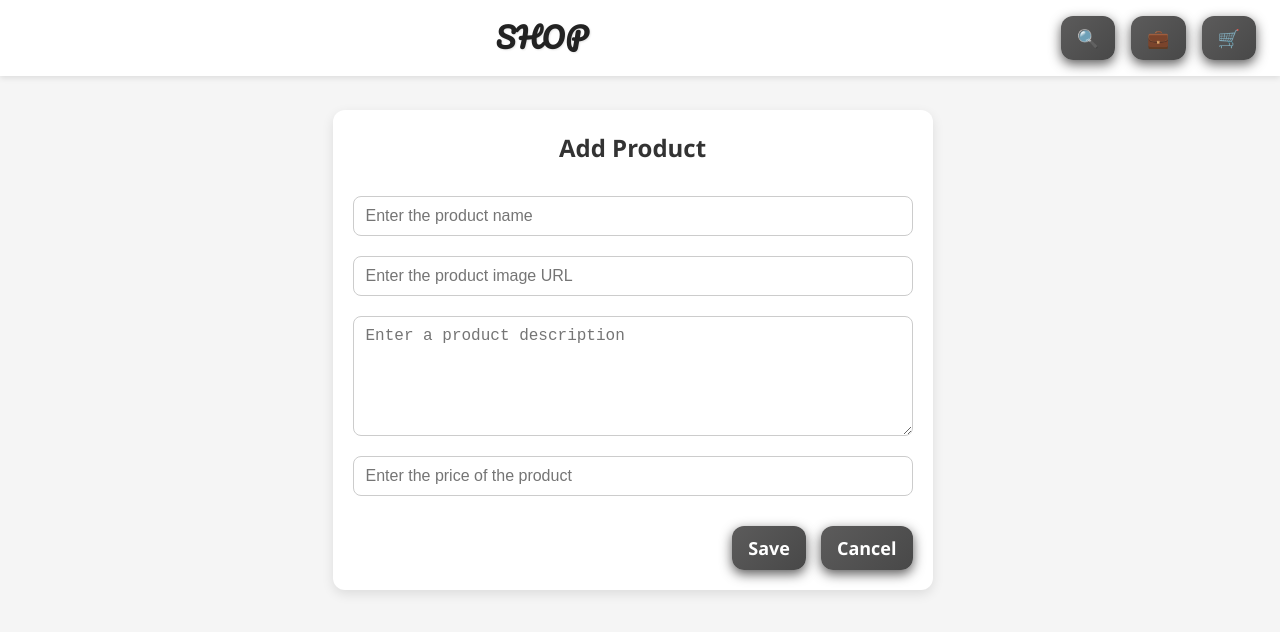
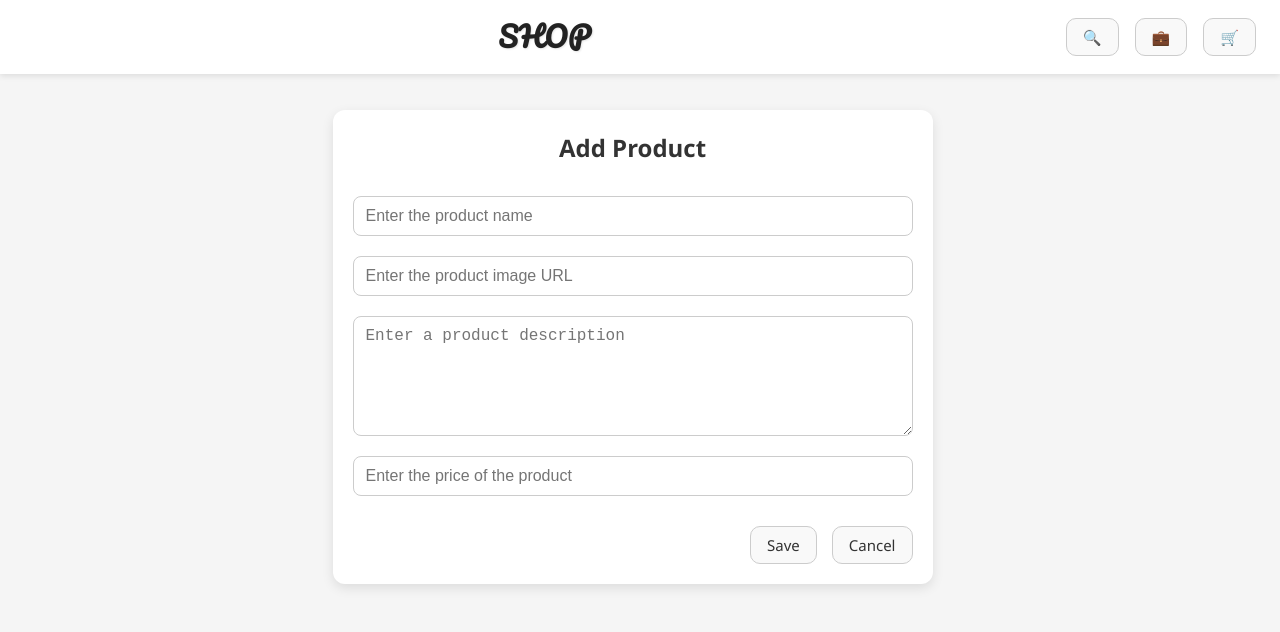
Before and after one commit to BohdanKrav4enko/Shop, a React (Vite) app: page /#/add-product in a window 1280 px wide. Shown: the top 632 px of the page. Built offline with nearby package versions, Linux system fonts and the light colour scheme; a web font is replaced by a local one.

Commit message:
feat(ui): redesign buttons, input and close button for light theme

```diff
--- a/package.json
+++ b/package.json
@@ -13,6 +13,7 @@
   },
   "dependencies": {
     "@reduxjs/toolkit": "^2.9.0",
+    "lucide-react": "^0.544.0",
     "react": "^19.1.1",
     "react-dom": "^19.1.1",
     "react-redux": "^9.2.0",
--- a/src/components/button/styles/ButtonStyle.tsx
+++ b/src/components/button/styles/ButtonStyle.tsx
@@ -1,32 +1,25 @@
 import styled from "styled-components";
 
 export const Button = styled.button<{ disabled?: boolean }>`
-    background: ${({ disabled }) =>
-    disabled
-        ? "rgba(40,40,40,0.4)"
-        : "linear-gradient(135deg, rgba(12,11,11,0.67), rgba(40,40,40,0.85))"};
-    color: #fff;
-    border: none;
-    padding: 10px 16px;
-    border-radius: 12px;
+    background: ${({ disabled }) => (disabled ? "#f2f2f2" : "#f9f9f9")};
+    color: ${({ disabled }) => (disabled ? "#aaa" : "#333")};
+    border: 1px solid ${({ disabled }) => (disabled ? "#ddd" : "#ccc")};
+    padding: 8px 16px;
+    border-radius: 10px;
     cursor: ${({ disabled }) => (disabled ? "not-allowed" : "pointer")};
-    font-size: 18px;
-    font-weight: 600;
-    box-shadow: 0 4px 12px rgba(12,11,11,0.67);
-    transition: transform 0.2s ease, box-shadow 0.2s ease, background 0.2s ease;
+    font-size: 15px;
+    font-weight: 500;
+
+    transition: background 0.2s ease, border-color 0.2s ease, transform 0.15s ease;
 
     &:hover {
-        background: ${({ disabled }) =>
-    disabled
-        ? "rgba(40,40,40,0.4)"
-        : "linear-gradient(135deg, rgba(20,20,20,0.75), rgba(60,60,60,0.9))"};
-        transform: ${({ disabled }) => (disabled ? "none" : "translateY(-2px) scale(1.05)")};
-        box-shadow: ${({ disabled }) =>
-    disabled ? "0 4px 12px rgba(12,11,11,0.67)" : "0 6px 16px rgba(12,11,11,0.75)"};
+        background: ${({ disabled }) => (disabled ? "#f2f2f2" : "#f0f0f0")};
+        border-color: ${({ disabled }) => (disabled ? "#ddd" : "#bbb")};
+        transform: ${({ disabled }) => (disabled ? "none" : "translateY(-1px)")};
     }
 
     &:active {
-        transform: translateY(0) scale(1);
-        box-shadow: 0 4px 12px rgba(12,11,11,0.67);
+        background: ${({ disabled }) => (disabled ? "#f2f2f2" : "#e6e6e6")};
+        transform: translateY(0);
     }
 `;
--- a/src/components/modal/modals/ShoppingCart.tsx
+++ b/src/components/modal/modals/ShoppingCart.tsx
@@ -28,7 +28,7 @@ export const ShoppingCart = (props: ModalProps) => {
                 </Content>
                 <Footer>
                     <TotalContainer>
-                        <Total>Total: ${total}</Total>
+                        <Total>${total}</Total>
                     </TotalContainer>
                     <StyledButton onClick={() => console.log(items)}>Place an order</StyledButton>
                     <ClearButton onClick={() => dispatch(clearCart())}>Clear Cart</ClearButton>
--- a/src/components/modal/styles/ModalStyle.ts
+++ b/src/components/modal/styles/ModalStyle.ts
@@ -6,8 +6,8 @@ export const Overlay = styled.div<{ isOpen: boolean }>`
     left: 0;
     width: 100%;
     height: 100%;
-    background: rgba(0,0,0,0.5);
-    display: ${({ isOpen }) => (isOpen ? "flex" : "none")};
+    background: rgba(0, 0, 0, 0.68);
+    display: ${({isOpen}) => (isOpen ? "flex" : "none")};
     justify-content: center;
     align-items: center;
     z-index: 1000;
@@ -36,9 +36,9 @@ export const CloseButton = styled.button`
     width: 36px;
     height: 36px;
     border-radius: 50%;
-    border: none;
-    background: linear-gradient(135deg, rgba(12, 11, 11, 0.67), rgba(40, 40, 40, 0.85));
-    color: #fff;
+    border: 1px solid #ddd;
+    background: #fff;
+    color: #333;
     font-size: 20px;
     font-weight: bold;
     cursor: pointer;
@@ -46,19 +46,19 @@ export const CloseButton = styled.button`
     align-items: center;
     justify-content: center;
     line-height: 36px;
-    box-shadow: 0 4px 12px rgba(12, 11, 11, 0.67);
     transition: transform 0.2s ease, box-shadow 0.2s ease, background 0.2s ease;
 
     &:hover {
-        background: linear-gradient(135deg, rgba(20, 20, 20, 0.75), rgba(60, 60, 60, 0.9));
+        background: #f5f5f5;
         transform: scale(1.1);
-        box-shadow: 0 6px 16px rgba(12, 11, 11, 0.75);
+        box-shadow: 0 2px 8px rgba(0, 0, 0, 0.15);
     }
 
     &:active {
         transform: scale(1);
-        box-shadow: 0 4px 12px rgba(12, 11, 11, 0.67);
+        box-shadow: 0 1px 4px rgba(0, 0, 0, 0.1);
     }
+
     &::before {
         content: "×";
         display: block;
@@ -66,28 +66,30 @@ export const CloseButton = styled.button`
     }
 `;
 
+
 export const StyledInput = styled.input`
     width: 100%;
     padding: 12px 16px;
     border-radius: 8px;
-    border: 1px solid rgba(12, 11, 11, 0.5);
+    border: 1px solid #ccc;
     font-size: 16px;
-    color: #fff;
-    background-color: rgba(12, 11, 11, 0.67);
+    color: #333;
+    background-color: #fff;
     outline: none;
     box-sizing: border-box;
     transition: border-color 0.2s ease, box-shadow 0.2s ease;
 
+    &:hover {
+        border-color: #bbb;
+    }
     &:focus {
-        border-color: rgba(50, 50, 50, 0.8);
-        box-shadow: 0 0 0 3px rgba(50, 50, 50, 0.3);
+        border-color: #888;
+        box-shadow: 0 0 0 3px rgba(100, 100, 100, 0.15);
     }
-
     &::placeholder {
-        color: rgba(200, 200, 200, 0.5);
+        color: #aaa;
     }
-`;
-
+`
 
 export const ModalHeader = styled.h3`
     margin: 0 0 12px 0;
--- a/src/components/modal/styles/ShoppingCartStyle.ts
+++ b/src/components/modal/styles/ShoppingCartStyle.ts
@@ -26,6 +26,11 @@ export const Footer = styled.div`
     justify-content: space-between;
     align-items: center;
     gap: 12px;
+    @media (max-width: 500px) {
+        button{
+            font-size: 12px;
+        }
+    }
 `
 export const Total = styled.p`
     font-weight: 700;
@@ -33,7 +38,6 @@ export const Total = styled.p`
     text-align: right;
 `
 export const TotalContainer = styled.div`
-   width: 120px;
     display: flex;
     justify-content: flex-start;
 `
--- a/src/components/pagination/Pagination.tsx
+++ b/src/components/pagination/Pagination.tsx
@@ -1,26 +1,26 @@
 import React from "react";
-import { PageNumber, PaginationWrapper } from "./PaginationStyles.ts";
-import { StyledButton } from "../button/StyledButton.tsx";
+import {PageNumber, PaginationWrapper, StyledPaginationButton} from "./PaginationStyles.ts";
 import {useAppDispatch} from "../hooks/hooks.ts";
 import {setPage} from "../../app/appSlice.ts";
+import {CircleArrowLeft, CircleArrowRight} from 'lucide-react';
 
 interface PaginationProps {
     page: number;
     isNextDisabled?: boolean;
 }
 
-export const Pagination: React.FC<PaginationProps> = ({ page, isNextDisabled }) => {
+export const Pagination: React.FC<PaginationProps> = ({page, isNextDisabled}) => {
     const dispatch = useAppDispatch();
 
     return (
         <PaginationWrapper>
-            <StyledButton onClick={() => dispatch(setPage(Math.max(page - 1, 0)))} disabled={page === 0}>
-                Prev
-            </StyledButton>
+            <StyledPaginationButton onClick={() => dispatch(setPage(Math.max(page - 1, 0)))} disabled={page === 0}>
+                <CircleArrowLeft/>
+            </StyledPaginationButton>
             <PageNumber>Page {page + 1}</PageNumber>
-            <StyledButton onClick={() => dispatch(setPage(page + 1))} disabled={isNextDisabled}>
-                Next
-            </StyledButton>
+            <StyledPaginationButton onClick={() => dispatch(setPage(page + 1))} disabled={isNextDisabled}>
+                <CircleArrowRight/>
+            </StyledPaginationButton>
         </PaginationWrapper>
     );
 };
--- a/src/components/pagination/PaginationStyles.ts
+++ b/src/components/pagination/PaginationStyles.ts
@@ -7,10 +7,35 @@ export const PaginationWrapper = styled.div`
     width: 100%;
     display: flex;
     justify-content: center;
+    align-items: center;
     gap: 12px;
-    z-index: 1000;
+    z-index: 900;
 `
+export const StyledPaginationButton = styled.button`
+    cursor: pointer;
+    border: none;
+    background-color: inherit;
+    padding: 8px;
+    border-radius: 8px;
+    display: flex;
+    align-items: center;
+    justify-content: center;
+    transition: background-color 0.2s ease, transform 0.1s ease;
 
+    &:hover {
+        background-color: rgba(0, 0, 0, 0.05);
+        transform: scale(1.05);
+    }
+    &:active {
+        transform: scale(0.95);
+    }
+    &:disabled {
+        cursor: not-allowed;
+        opacity: 0.4;
+        background-color: inherit;
+        transform: none;
+    }
+`
 export const PageNumber = styled.span`
     display: flex;
     align-items: center;
--- a/src/components/scrollToTop/styles/ScrollToTopStyle.ts
+++ b/src/components/scrollToTop/styles/ScrollToTopStyle.ts
@@ -2,8 +2,8 @@ import styled from "styled-components";
 
 export const ArrowButton = styled.button<{ visible: boolean }>`
     position: fixed;
-    bottom: 40px;
-    right: 40px;
+    bottom: 20px;
+    right: 20px;
     width: 50px;
     height: 50px;
     border-radius: 50%;
@@ -19,7 +19,7 @@ export const ArrowButton = styled.button<{ visible: boolean }>`
     align-items: center;
     justify-content: center;
     box-shadow: 0 4px 12px rgba(12,11,11,0.67);
-    z-index: 800;
+    z-index: 950;
 
     &:hover {
         transform: scale(1.1);
--- a/src/features/cart/styles/CartItemStyle.ts
+++ b/src/features/cart/styles/CartItemStyle.ts
@@ -35,6 +35,7 @@ export const Price = styled.span`
 
 export const Controls = styled.div`
     display: flex;
+    flex-direction: column;
     gap: 4px;
 `;
 export const DeleteButton = styled.button`
@@ -42,6 +43,7 @@ export const DeleteButton = styled.button`
     border: none;
     background: none;
     cursor: pointer;
+
     &:hover {
         color: red;
     }
--- a/src/pages/productPage/ProductPageStyle.ts
+++ b/src/pages/productPage/ProductPageStyle.ts
@@ -40,6 +40,10 @@ export const PriceButtonWrapper = styled.div`
   display: flex;
   justify-content: space-between;
   align-items: center;
+    @media (max-width: 480px) {
+        flex-direction: column;
+        gap: 16px;
+    }
 `;
 export const TitleWrapper = styled.div`
         display: flex;
```
Also changed, not shown: 1 other file (tests, documents, lock files or other folders). Lines whose indentation alone changed are shown as unchanged.
